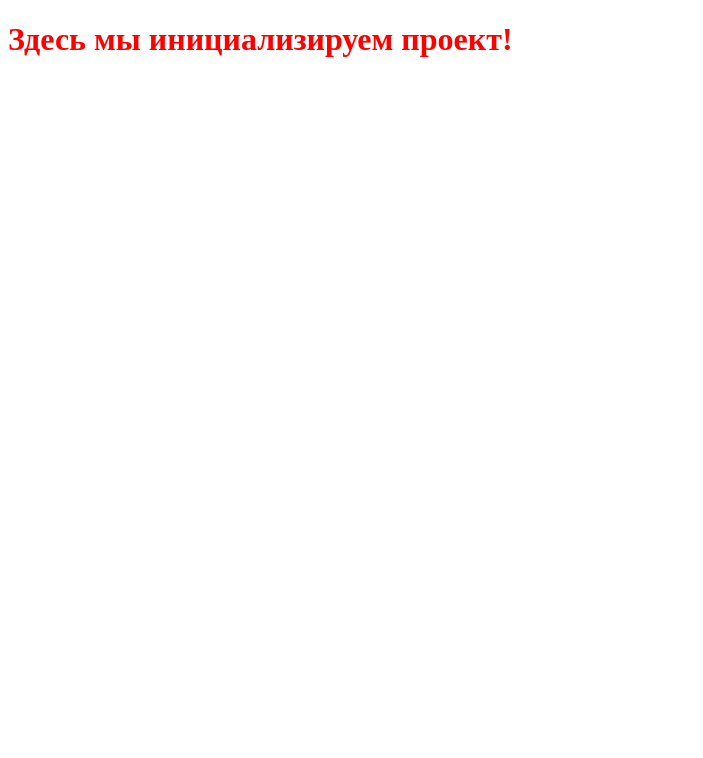
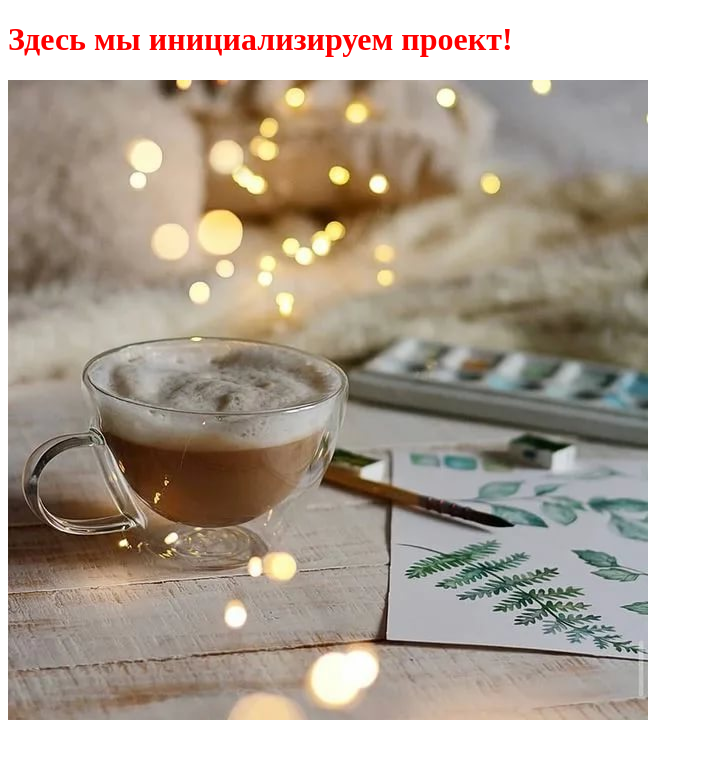
Before and after one commit to NataliFeo/Module02-Test, a plain HTML site: page index.html in a window 1280 px wide. Shown: the whole page, without its empty margins (0-703 px from the left). Drawn offline with Linux system fonts and the light colour scheme.

Commit message:
add image in index.html

```diff
--- a/index.html
+++ b/index.html
@@ -9,5 +9,6 @@
 </head>
 <body>
     <h1>Здесь мы инициализируем проект!</h1>
+    <img src="images/coffee.jpg" alt="">
 </body>
 </html>
```
